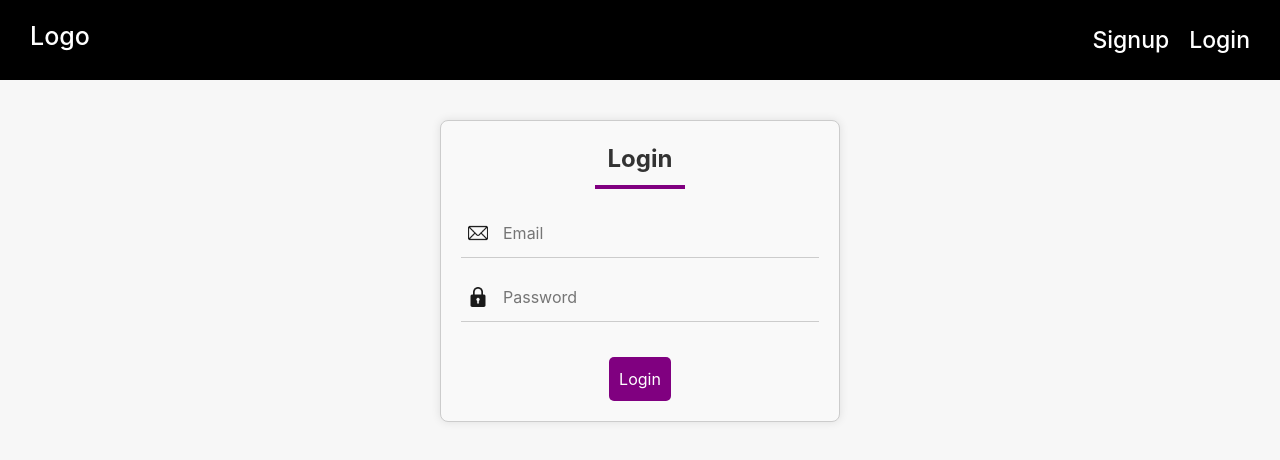
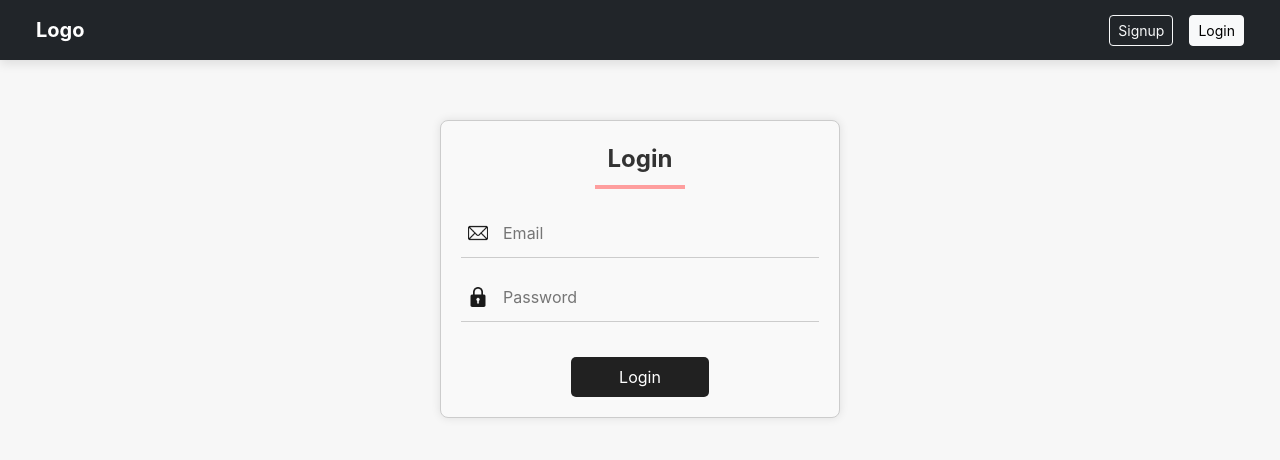
Before and after one commit to Chandrakantbhoi17/assignment_expert, a React (Vite) app in the folder assignment_expert_frontend/: page /login in a window 1280 px wide. Shown: the top 460 px of the page. Built offline with nearby package versions, Linux system fonts and the light colour scheme.

Commit message:
Refactor auth pages and Navbar UI styles

```diff
--- a/assignment_expert_frontend/src/Pages/auth/Login/Login.jsx
+++ b/assignment_expert_frontend/src/Pages/auth/Login/Login.jsx
@@ -71,7 +71,7 @@ const Login = () => {
 
       <div className={styles.submitContainer}>
         <div
-          className={styles.submit}
+          className={`${styles.submit} px-5 py-2`}
           onClick={handleLogin}
           style={{ opacity: loading ? 0.6 : 1, pointerEvents: loading ? 'none' : 'auto' }}
         >
--- a/assignment_expert_frontend/src/Pages/auth/Login/Login.module.css
+++ b/assignment_expert_frontend/src/Pages/auth/Login/Login.module.css
@@ -27,7 +27,7 @@
 .header .underline {
   width: 90px;
   height: 4px;
-  background-color:purple;
+  background-color: #fe9e9e;
   margin: 8px auto 0;
 }
 
@@ -87,7 +87,7 @@
 .submit {
   flex: 1;
   text-align: center;
-  background-color: purple;
+  background-color: #212121;
   color: white;
   padding: 10px;
   margin: 0 5px;
@@ -95,7 +95,3 @@
   cursor: pointer;
   transition: background-color 0.3s ease;
 }
-
-.submit:hover {
-  background-color: #45A049;
-}
--- a/assignment_expert_frontend/src/Pages/auth/SignUp/Signup.jsx
+++ b/assignment_expert_frontend/src/Pages/auth/SignUp/Signup.jsx
@@ -51,7 +51,7 @@ const Signup = () => {
   return (
     <div className={styles.container}>
       <div className={styles.header}>
-        <div className={styles.text}>SignUp</div>
+        <div className="font-bold ">SignUp</div>
         <div className={styles.underline}></div>
       </div>
 
@@ -96,7 +96,7 @@ const Signup = () => {
           {loading ? 'Signing Up...' : 'Sign Up'}
         </div>
 
-        <div className={styles.submit} onClick={() => navigate('/login')}>
+        <div className='mt-2' onClick={() => navigate('/login')}>
           Already have an account? Login
         </div>
       </div>
--- a/assignment_expert_frontend/src/Pages/auth/SignUp/Signup.module.css
+++ b/assignment_expert_frontend/src/Pages/auth/SignUp/Signup.module.css
@@ -87,7 +87,7 @@
 .submit {
   flex: 1;
   text-align: center;
-  background-color: purple;
+  background-color: #212121;
   color: white;
   padding: 8px;
   margin: 0 5px;
@@ -96,7 +96,3 @@
   cursor: pointer;
   transition: background-color 0.3s ease;
 }
-
-.submit:hover {
-  background-color: #45A049;
-}
--- a/assignment_expert_frontend/src/components/Navbar/Navbar.jsx
+++ b/assignment_expert_frontend/src/components/Navbar/Navbar.jsx
@@ -1,30 +1,81 @@
 import React, { useContext } from 'react';
-import styles from './Navbar.module.css';
 import { Link } from 'react-router-dom';
 import { AuthContext } from '../../context/AuthContext.jsx';
+import styles from "./Navbar.module.css";
 
 const Navbar = () => {
   const { user, logout } = useContext(AuthContext);
 
   return (
-    <nav className={styles.navbar}>
-      <div className={styles.nav_left}>
-        <h1>Logo</h1>
-      </div>
-      <div className={styles.nav_right}>
+    <nav className={`navbar navbar-expand-lg navbar-dark bg-dark px-4 fixed-top ${styles.navbar}`}>
+      <div className="container-fluid">
+        {/* Logo */}
+        <Link className="navbar-brand" to="/">
+          <strong>Logo</strong>
+        </Link>
+
+        {/* Toggler (mobile) */}
+        <button
+          className="navbar-toggler"
+          type="button"
+          data-bs-toggle="collapse"
+          data-bs-target="#navbarContent"
+          aria-controls="navbarContent"
+          aria-expanded="false"
+          aria-label="Toggle navigation"
+        >
+          <span className="navbar-toggler-icon"></span>
+        </button>
+
+        {/* Nav items */}
+        <div className="collapse navbar-collapse justify-content-end" id="navbarContent">
+          <ul className="navbar-nav align-items-center gap-3">
             {user ? (
-          <>
-            <div className={styles.profile_circle}>
+              <li className="nav-item dropdown">
+                <button
+                  className="btn bg-light text-dark rounded-circle d-flex justify-content-center align-items-center"
+                  id="userDropdown"
+                  data-bs-toggle="dropdown"
+                  aria-expanded="false"
+                  style={{
+                    width: '40px',
+                    height: '40px',
+                    fontWeight: 'bold',
+                    border: 'none',
+                    padding: 0,
+                  }}
+                >
                   {user.full_name ? user.full_name[0].toUpperCase() : 'U'}
-            </div>
-            <span onClick={logout} className={styles.nav_link}>Logout</span>
-          </>
+                </button>
+
+                <ul className="dropdown-menu dropdown-menu-end mt-2 text-center" aria-labelledby="userDropdown">
+                  <li>
+                    <Link className="dropdown-item" to="/profile">Profile</Link>
+                  </li>
+                  <li>
+                    <Link className="dropdown-item" to="/settings">Settings</Link>
+                  </li>
+                  <li>
+                    <Link className="dropdown-item" to="/user/dashboard">Dashboard</Link>
+                  </li>
+                  <li><hr className="dropdown-divider" /></li>
+                  <li>
+                    <button className="dropdown-item text-danger" onClick={logout}>Logout</button>
+                  </li>
+                </ul>
+              </li>
             ) : (
               <>
-            <Link to="/signup" className={styles.nav_link}>Signup</Link>
-            <Link to="/login" className={styles.nav_link}>Login</Link>
+                <li className="nav-item">
+                  <Link className="btn btn-outline-light btn-sm" to="/signup">Signup</Link>
+                </li>
+                <li className="nav-item">
+                  <Link className="btn btn-light btn-sm" to="/login">Login</Link>
+                </li>
               </>
             )}
+          </ul>
+        </div>
       </div>
     </nav>
   );
--- a/assignment_expert_frontend/src/components/Navbar/Navbar.module.css
+++ b/assignment_expert_frontend/src/components/Navbar/Navbar.module.css
@@ -1,70 +1,5 @@
 .navbar {
-  display: flex;
-  justify-content: space-between;
-  align-items: center;
-  background-color: black;
-  height: 80px;
-  position: fixed;
-  top: 0;
-  left: 0;
-  right: 0;
-  z-index: 999;
-  padding: 0px 30px;
+  box-shadow: 0 4px 10px rgba(0, 0, 0, 0.1);
+  z-index: 1030;
+  height: 60px;
 }
-
-.nav_left {
-  display: flex;
-  align-items: center;
-}
-
-.nav_left h1{
-  color: white;
-  font-size: 25px;
-}
-
-.logo {
-  height: 40px;
-  color: white;
-  object-fit: contain;
-  font-size: 20px;
-}
-
-.nav_right {
-  display: flex;
-  gap: 20px;
-
-}
-
-.nav_link {
-  color: white;
-  text-decoration: none;
-  font-size: 23px;
-  font-weight: 500;
-  transition: color 0.3s ease;
-}
-
-.nav_link:hover {
-  color: #00bfff;
-}
-
-
-.profile_circle {
-  width: 30px;
-  height: 30px;
-  border-radius: 50%;
-  background-color: #b7e6f8;
-  color: white;
-  font-weight: bold;
-  font-size: 20px;
-  display: flex;
-  align-items: center;
-  justify-content: center;
-  margin-left: 15px;
-  box-shadow: 0 2px 6px rgba(0, 0, 0, 0.2);
-  cursor: pointer;
-  transition: background-color 0.3s ease;
-}
-
-.profile_circle:hover {
-  background-color: #0099cc;
-}
```
Lines whose indentation alone changed are shown as unchanged.
